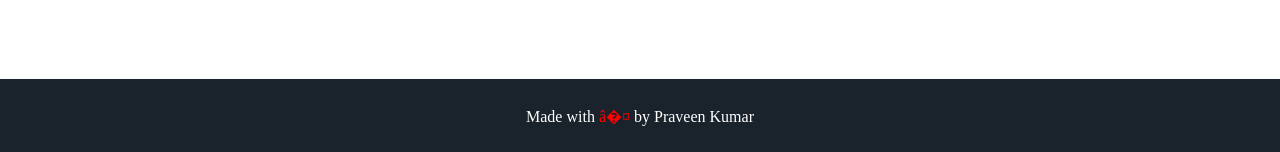
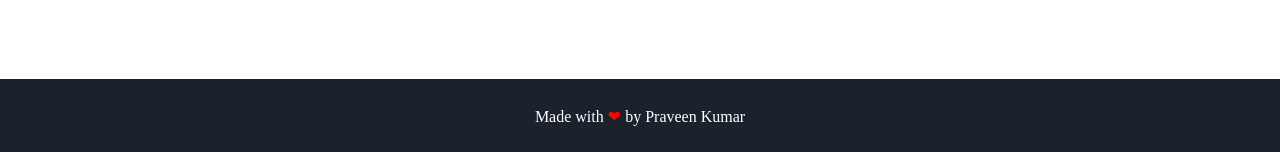
Before and after one commit to praveenspk/praveenspk.github.io, a Jekyll site: the page built from index.html, in a window 1280 px wide and 900 px high, scrolled down 2278 px. Shown: the part 745-897 px from the top of the window. Built offline with Jekyll 4.4.1, drawn with Linux system fonts in a browser that asks for light colours; some web fonts are replaced.

Commit message:
Update footer.html

```diff
--- a/_includes/footer.html
+++ b/_includes/footer.html
@@ -1,6 +1,6 @@
 <footer class="footer">
     <!-- <p>&copy; {{ site.username }}</p> -->
-    <p>Made with<span class="love"> â�¤</span> by <a href="https://github.com/rhapsodyai">Praveen Kumar</a></p>
+    <p>Made with<span class="love"> ❤ </span> by <a href="https://github.com/rhapsodyai">Praveen Kumar</a></p>
 </footer>
 <script src="//cdn.jsdelivr.net/particles.js/2.0.0/particles.min.js"></script>
 <script src="{{ '/assets/js/sweet-scroll.min.js' | prepend: site.baseurl }}"></script>
```
